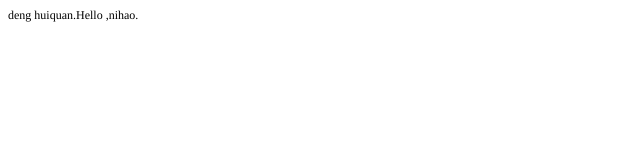
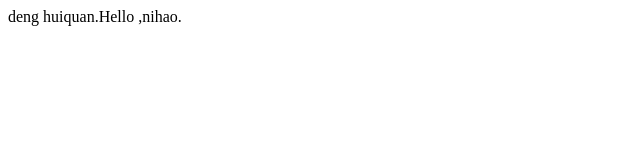
Before and after one commit to denghuiquan/Github, a plain HTML site: page code/index.html in a window 1280 px wide. Shown: the full height of the page, 0-640 px from the left. Drawn offline with Linux system fonts and the light colour scheme.

Commit message:
Update index.html
'''
<html></html>
'''

```diff
--- a/code/index.html
+++ b/code/index.html
@@ -7,7 +7,7 @@
   <meta name="Generator" content="Cocoa HTML Writer">
   <meta name="CocoaVersion" content="1265.19">
   <style type="text/css">
-    p.p1 {margin: 0.0px 0.0px 0.0px 0.0px; font: 12.0px Times}
+    p.p1 {margin: 0.0px 0.0px 0.0px 0.0px; font: color:#8888888 size:24.0px Times}
   </style>
 </head>
 <body>
```
